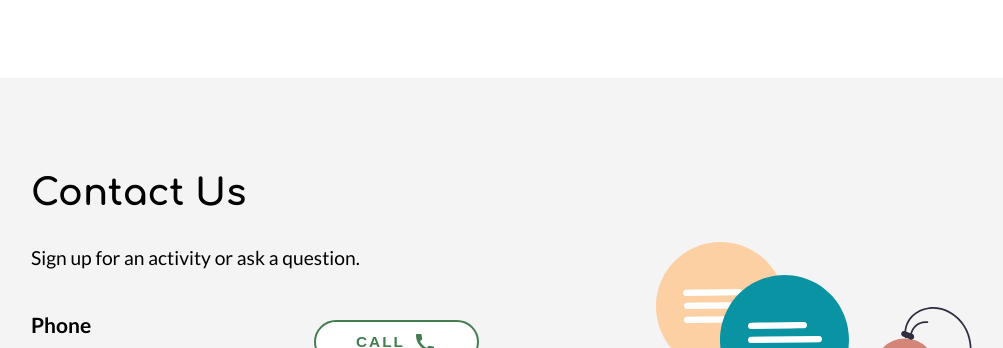
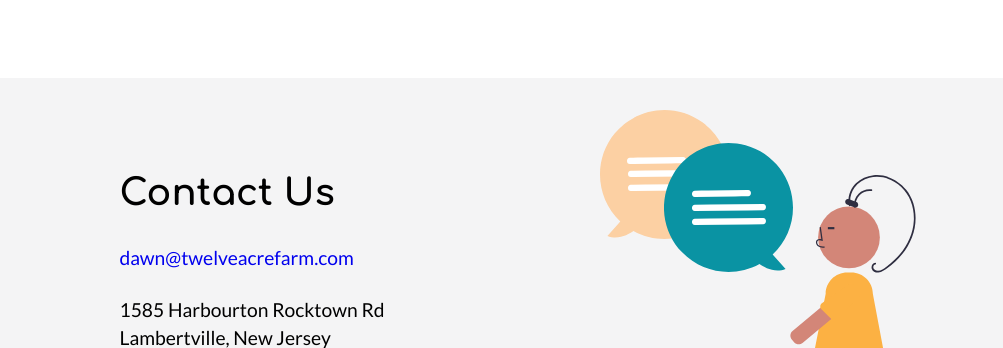
Before and after one commit to an-ik/Twelve-Acre-Farm, a website: page views/index.html in a window 1280 px wide. Shown: the part 4448-4796 px from the top of the page, without its empty margins (129-1132 px from the left). Drawn offline with Linux system fonts and the light colour scheme; a web font is replaced by a local one.

Commit message:
Removed phone number

```diff
--- a/views/index.html
+++ b/views/index.html
@@ -206,35 +206,20 @@
                      <div id="contactus" class="contact-container">
                             <div class="contact-details-container">
                                    <h1>Contact Us</h1>
-                                   <p class="body-1">Sign up for an activity or ask a question.</p>
-                                   <div class="phone">
-                                          <div>
-                                                 <h3 class="mb-8">Phone</h3>
-                                                 <p class="body-1 mt-0">(732) 616-0529</p>
-                                          </div>
-                                          <a href="tel:7326160529">
-                                                 <button class="btn btn-secondary">Call<span
-                                                               class="material-icons">call</span></button>
-                                          </a>
-                                   </div>
                                    <div class="email">
                                           <div>
-                                                 <h3 class="mb-8">Email</h3>
-                                                 <p id="copyEmail" class="body-1 mt-0">dawn@twelveacrefarm.com</p>
+                                                 <a href="mailto:dawn@twelveacrefarm.com" class="body-1 mt-0">dawn@twelveacrefarm.com</a>
                                           </div>
-                                          <!-- <button class="btn btn-secondary" onclick="addToClipboard()">copy<span
-                                                        class="material-icons">content_copy</span></button> -->
                                    </div>
                                    <div class="directions">
                                           <div>
-                                                 <h3 class="mb-8">Directions</h3>
                                                  <p class="body-1 mt-0">1585 Harbourton Rocktown Rd<br>
                                                         Lambertville, New Jersey<br>
                                                         08530</p>
                                           </div>
                                    </div>
                             </div>
-                            <div class="section-illustration">
+                            <div class="contact-image-container">
                                    <img src="/images/illustration-contact-us.svg">
                             </div>
                      </div>
--- a/views/stylesheets/main.css
+++ b/views/stylesheets/main.css
@@ -364,14 +364,13 @@ nav img {
 .section-illustration {
     position: sticky;
     position: -webkit-sticky;
-    top: 200px;
     height: 100%;
+    top: 50px;
     z-index: 99;
 }
 
 .section-illustration img {
-    position: relative;
-    top: -100px;
+    top: 50px;
 }
 
 .volunteer-details-container h2 {
@@ -395,11 +394,6 @@ nav img {
 
 }
 
-.section-illustration {
-    display: flex;
-    justify-content: right;
-    position: relative;
-}
 
 .contact-details h1 {
     margin-bottom: 0px;
@@ -413,6 +407,7 @@ nav img {
     flex-wrap: wrap;
     justify-content: space-between;
     align-items: center;
+    margin-bottom: 24px;
 }
 
 footer {
@@ -501,7 +496,8 @@ footer a img {
     }
 
     .section-illustration img,
-    .section-illustration {
+    .section-illustration,
+    .contact-image-container img {
         display: none;
     }
 
```
Also changed, not shown: 2 other files.
